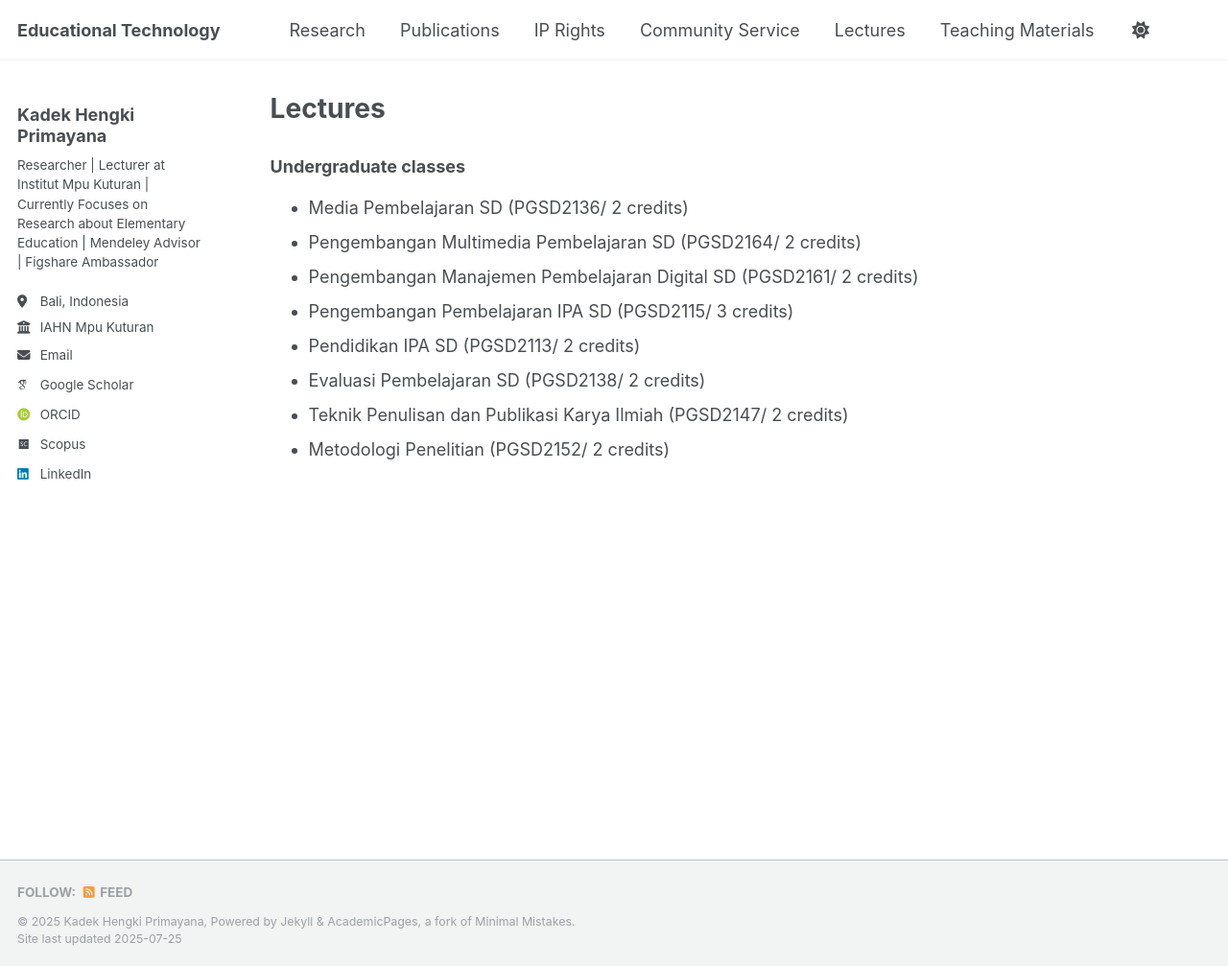
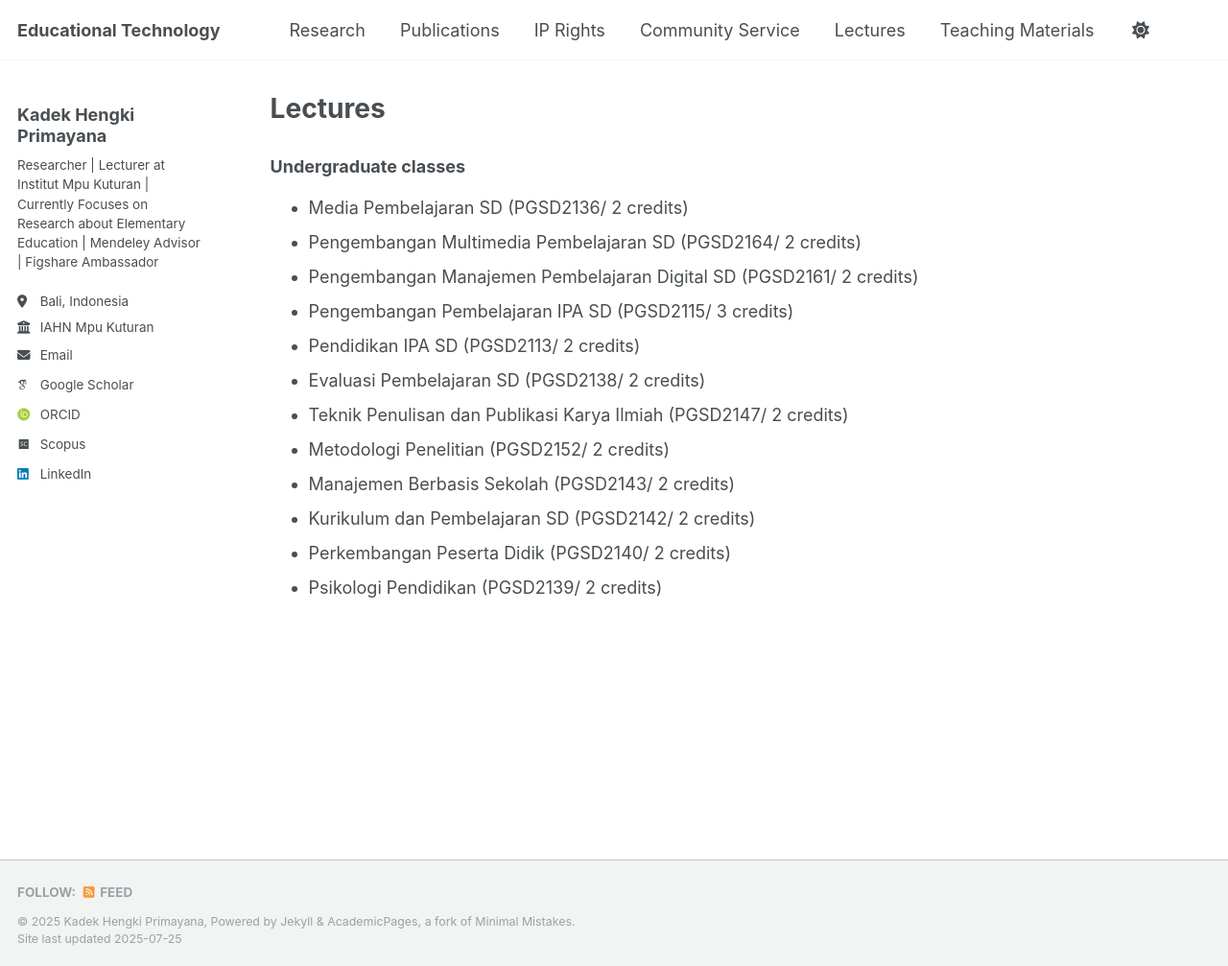
Before and after one commit to hengkiprimayana/hengkiprimayana.github.io, a Jekyll site: the page built from _pages/lectures.md, in a window 1280 px wide and 1007 px high. Shown: the whole window at 96% size. Built offline with Jekyll 4.4.1, drawn with Linux system fonts in a browser that asks for light colours; some web fonts are replaced; a script that is not in the unit is left out.

Commit message:
Update lectures.md

```diff
--- a/_pages/lectures.md
+++ b/_pages/lectures.md
@@ -16,3 +16,7 @@ redirect_from:
 * Evaluasi Pembelajaran SD (PGSD2138/ 2 credits)
 * Teknik Penulisan dan Publikasi Karya Ilmiah (PGSD2147/ 2 credits)
 * Metodologi Penelitian (PGSD2152/ 2 credits)
+* Manajemen Berbasis Sekolah (PGSD2143/ 2 credits)
+* Kurikulum dan Pembelajaran SD (PGSD2142/ 2 credits)
+* Perkembangan Peserta Didik (PGSD2140/ 2 credits)
+* Psikologi Pendidikan (PGSD2139/ 2 credits)
```
